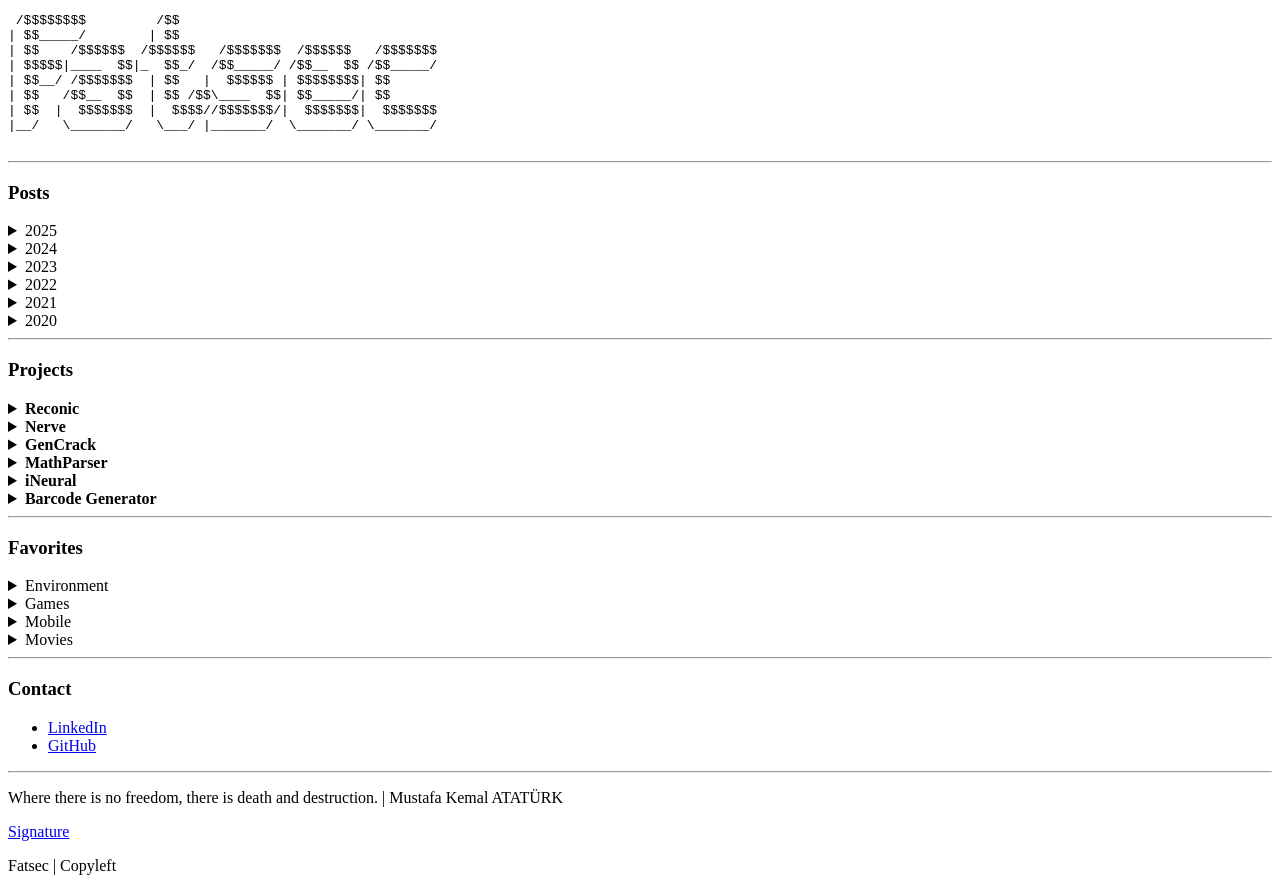
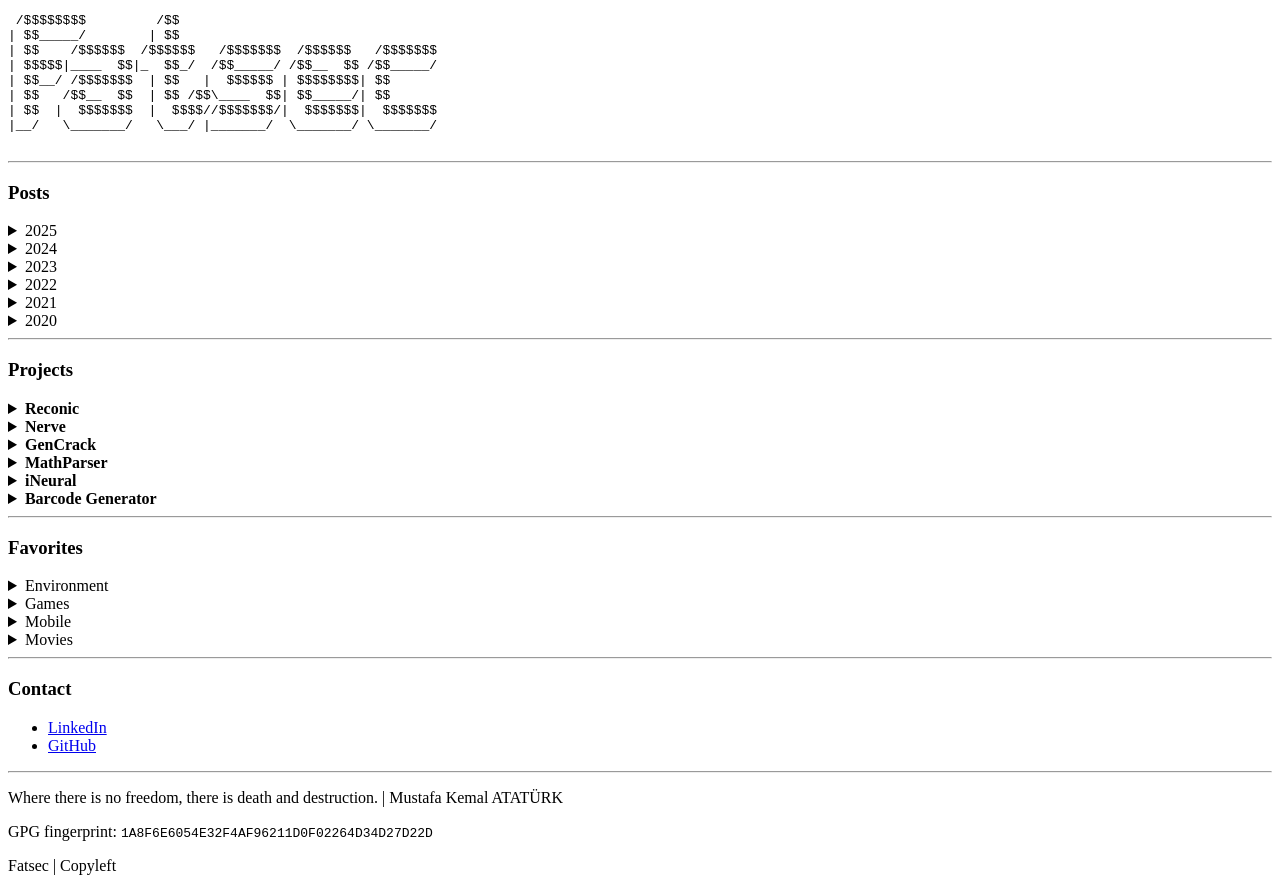
Before and after one commit to fkkarakurt/fkkarakurt.github.io, a plain HTML site: page index.html in a window 1280 px wide. Shown: the top 891 px of the page. Drawn offline with Linux system fonts and the light colour scheme.

Commit message:
fix fingerprint

```diff
--- a/index.html
+++ b/index.html
@@ -1975,12 +1975,9 @@
       Where there is no freedom, there is death and destruction. | Mustafa Kemal
       ATATÜRK
     </p>
-    <a
-      href="https://keys.openpgp.org/vks/v1/by-fingerprint/1A8F6E6054E32F4AF96211D0F02264D34D27D22D"
-      target="_blank"
-      rel="noopener noreferrer"
-      >Signature</a
-    >
+    <p>
+      GPG fingerprint: <code>1A8F6E6054E32F4AF96211D0F02264D34D27D22D</code>
+    </p>
     <p>Fatsec | Copyleft</p>
   </footer>
 </body>
```
